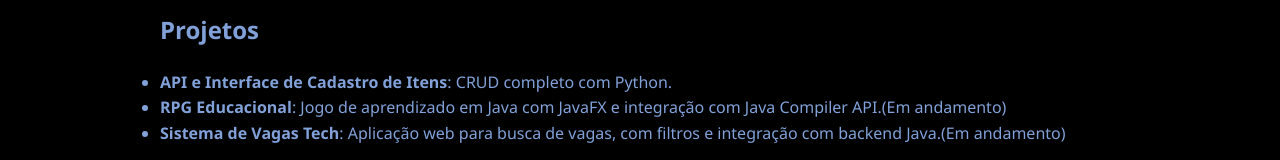
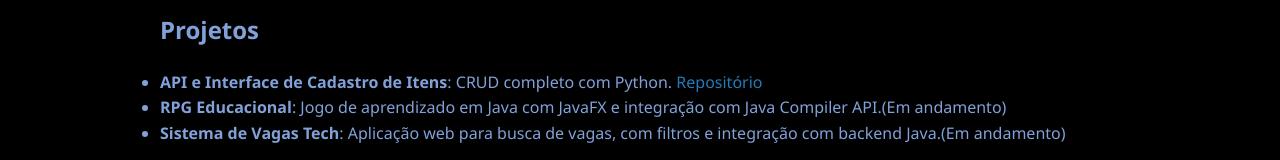
Before and after one commit to Morais453/danilom.morais_, a plain HTML site: page index.html in a window 1280 px wide. Shown: the part 792-952 px from the top of the page. Drawn offline with Linux system fonts and the light colour scheme.

Commit message:
Adiciona link para repositório no projeto "API e Interface de Cadastro de Itens"

```diff
--- a/index.html
+++ b/index.html
@@ -59,7 +59,7 @@
   <section id="projetos">
     <h2>Projetos</h2>
     <ul>
-      <li><strong>API e Interface de Cadastro de Itens</strong>: CRUD completo com Python.</li>
+      <li><strong>API e Interface de Cadastro de Itens</strong>: CRUD completo com Python. <a href="https://github.com/Morais453/Controle_de_estoque_simples.git" target="_blank">Repositório</a></li>
       <li><strong>RPG Educacional</strong>: Jogo de aprendizado em Java com JavaFX e integração com Java Compiler API.(Em andamento)</li>
       <li><strong>Sistema de Vagas Tech</strong>: Aplicação web para busca de vagas, com filtros e integração com backend Java.(Em andamento)</li>
     </ul>
```
